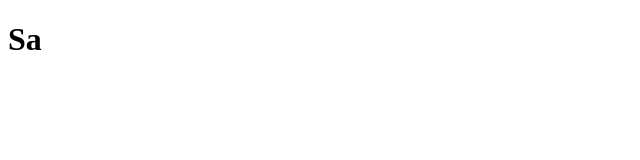
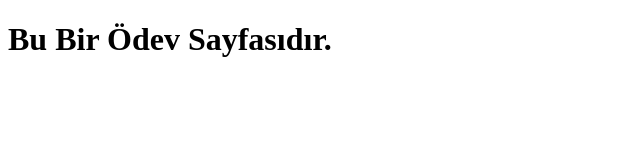
Before and after one commit to SemihMertK/anasite, a plain HTML site: page index.html in a window 1280 px wide. Shown: the whole page, without its empty margins (0-640 px from the left). Drawn offline with Linux system fonts and the light colour scheme.

Commit message:
Update index.html

```diff
--- a/index.html
+++ b/index.html
@@ -3,9 +3,9 @@
 <head>
     <meta charset="UTF-8">
     <meta name="viewport" content="width=device-width, initial-scale=1.0">
-    <title>Hoşgeldiniz !</title>
+    <title>Hoşgeldiniz!</title>
 </head>
 <body>
-   <h1>Sa</h1>
+   <h1>Bu Bir Ödev Sayfasıdır.</h1>
 </body>
 </html>
```
